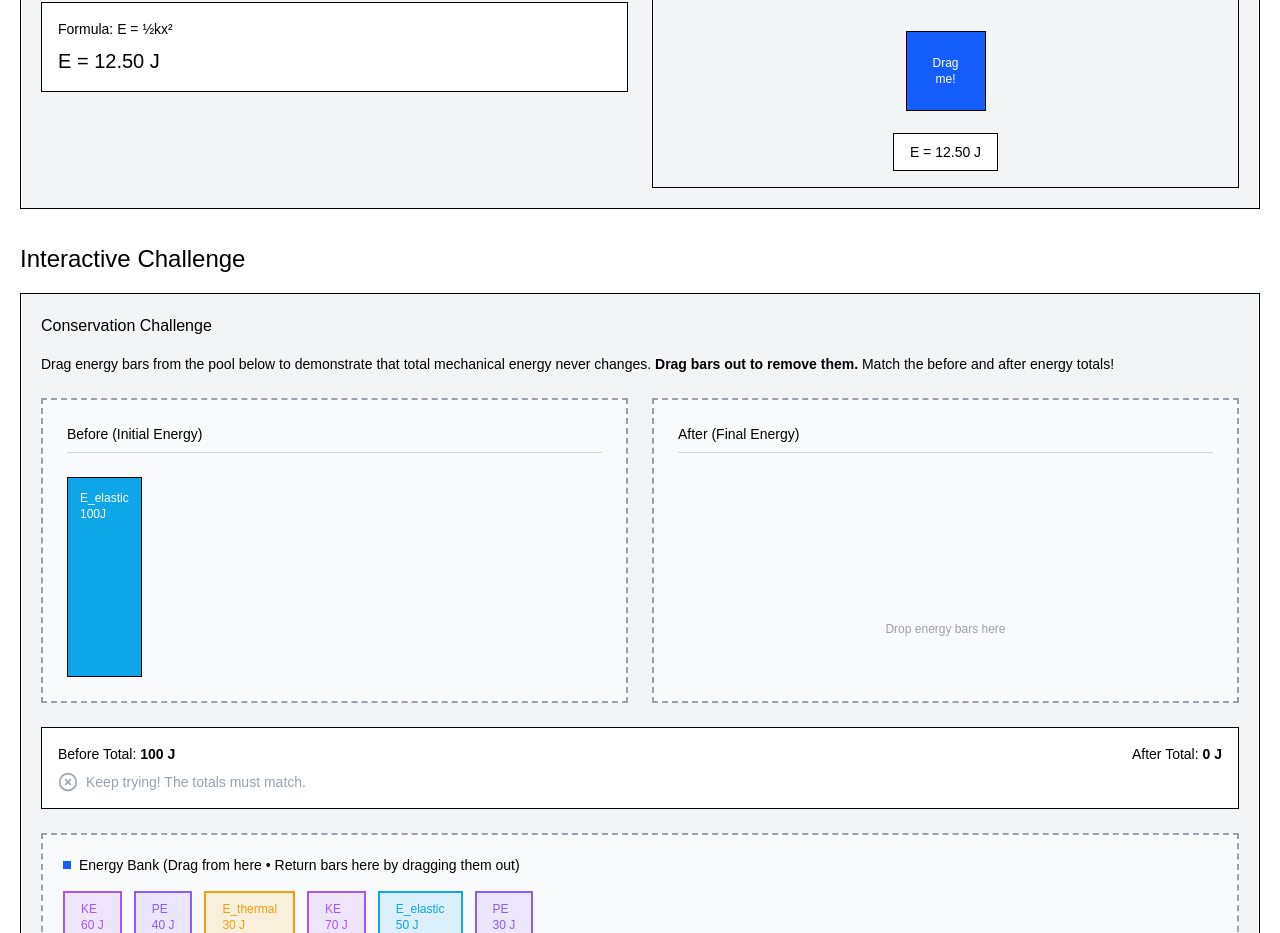
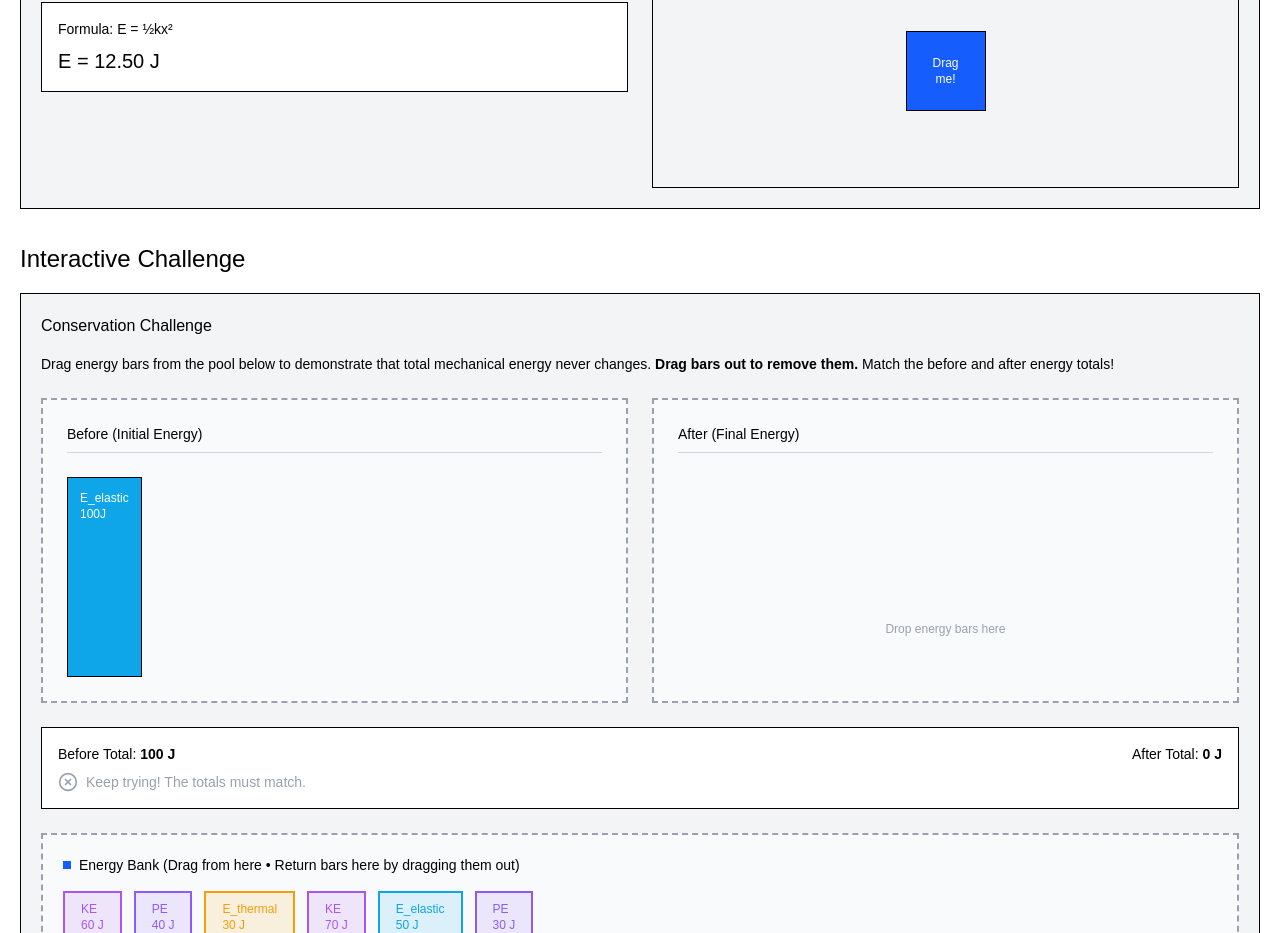
Before and after one commit to Carrot7429/physics-site-v2, a React (Vite) app: page / in a window 1280 px wide. Shown: the part 1660-2593 px from the top of the page. Built offline with nearby package versions, Linux system fonts and the light colour scheme.

Commit message:
tried to remove spring calc text box

```diff
--- a/src/app/components/SpringCalculator.tsx
+++ b/src/app/components/SpringCalculator.tsx
@@ -400,13 +400,6 @@ export function SpringCalculator() {
                 Scale: {getCurrentDisplacement().toFixed(2)}m (scaled to fit)
               </div>
             )}
-            <div className="text-sm text-center bg-white px-4 py-2 border border-black">
-              {mode === 'elastic' ? (
-                <span>E = {calculateElastic().toFixed(2)} J</span>
-              ) : (
-                <span>K = {calculateConstant().toFixed(2)} N/m</span>
-              )}
-            </div>
           </div>
         </div>
       </div>
```
